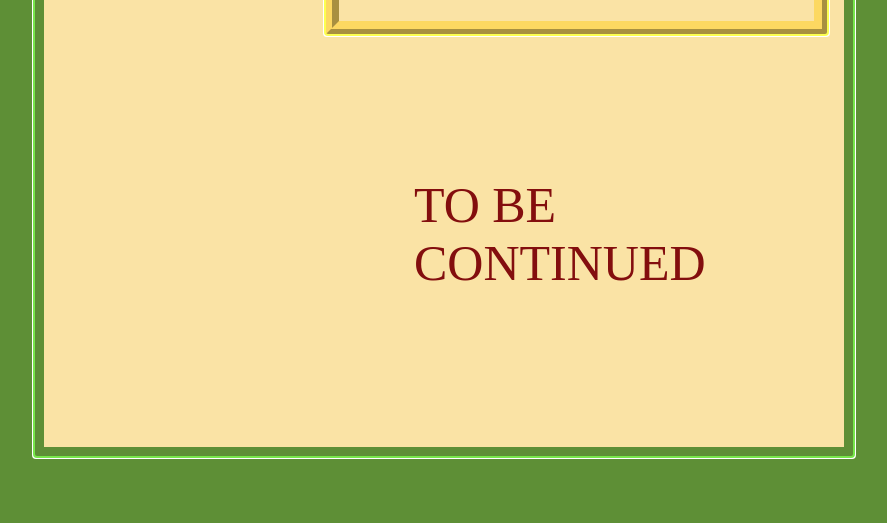
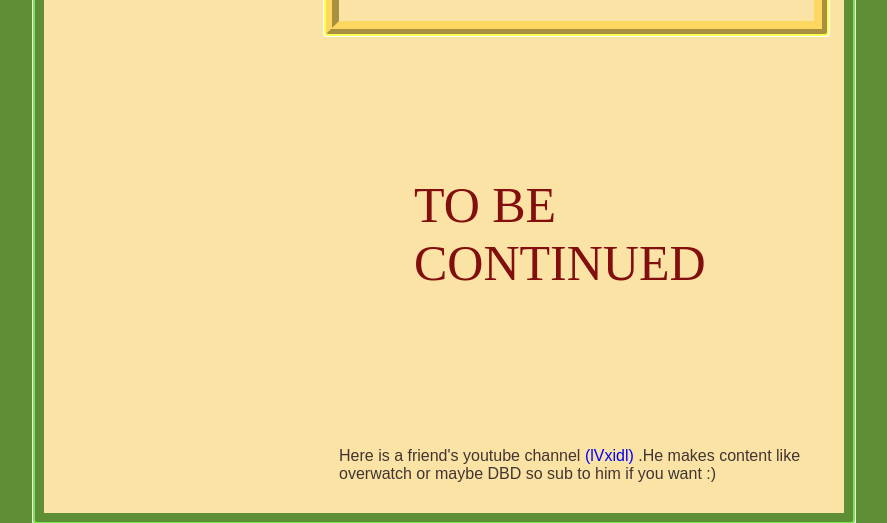
Before and after one commit to HaydenSanders/HaydenSanders.github.io, a plain HTML site: page index.html in a window 1280 px wide. Shown: the part 293-816 px from the top of the page, without its empty margins (196-1083 px from the left). Drawn offline with Linux system fonts and the light colour scheme.

Commit message:
install projects

```diff
--- a/index.html
+++ b/index.html
@@ -48,6 +48,9 @@
           <div id="TBH">
             <p> TO BE CONTINUED</p>
           </div>
+          <div class="content">
+            Here is a friend's youtube channel <a id="link" href="https://www.youtube.com/@lVxidl" target="_blank">(lVxidl)</a> .He makes content like overwatch or maybe DBD so sub to him if you want :)
+          </div>
         </div>
       </main>
     </div>
--- a/style.css
+++ b/style.css
@@ -102,7 +102,7 @@ h2, h3 {
             text-decoration: none;
             color: rgb(34, 197, 1);
         }
-        #links li {
+        #links{
             color: blue;
         }
                     /* responsive web design */
@@ -157,3 +157,6 @@ h2, h3 {
                     .Fade div:hover {
                       transition-duration: 150ms;
                     }
+                   #link {
+                    color:blue;
+                   }
```
